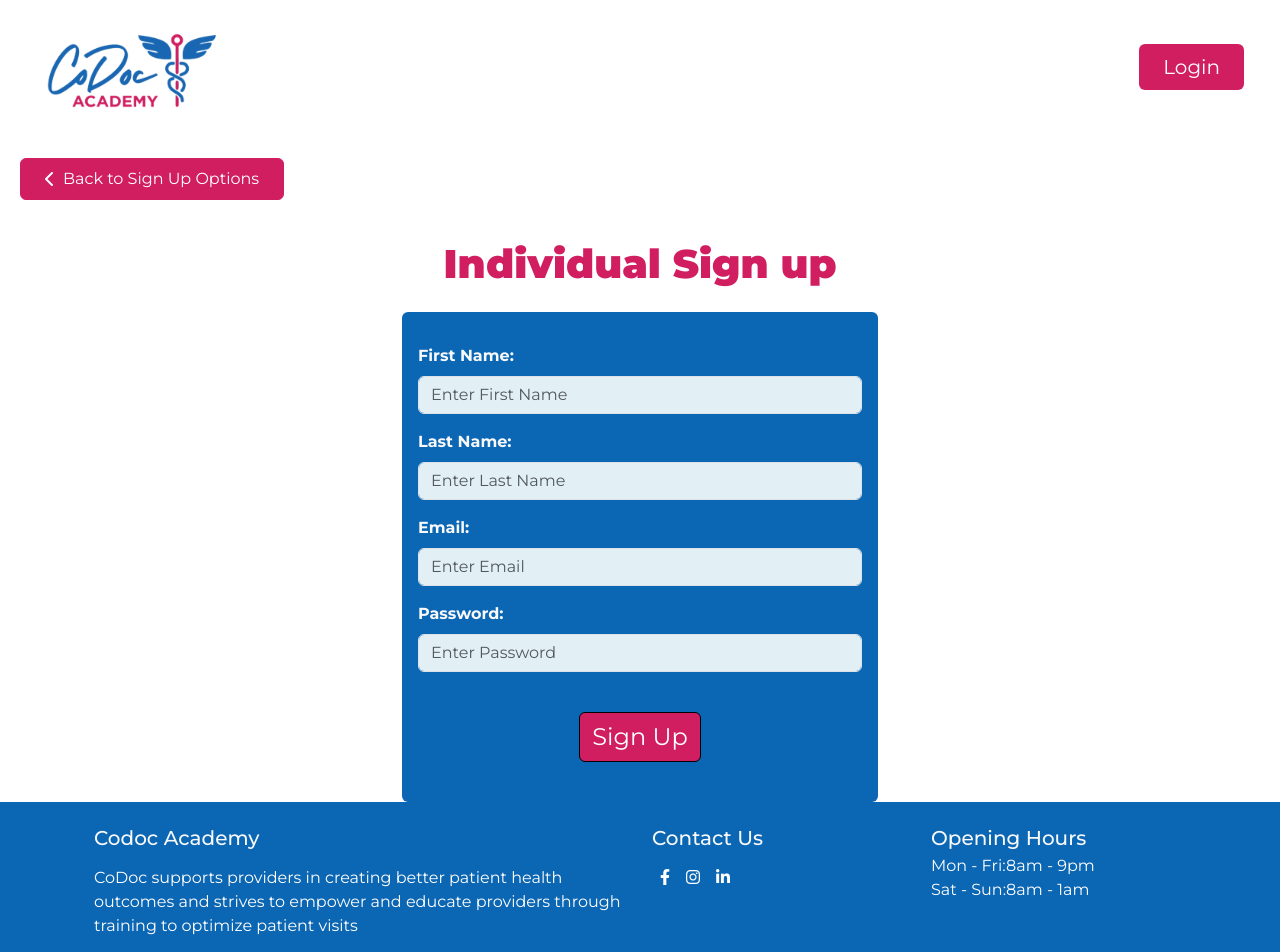
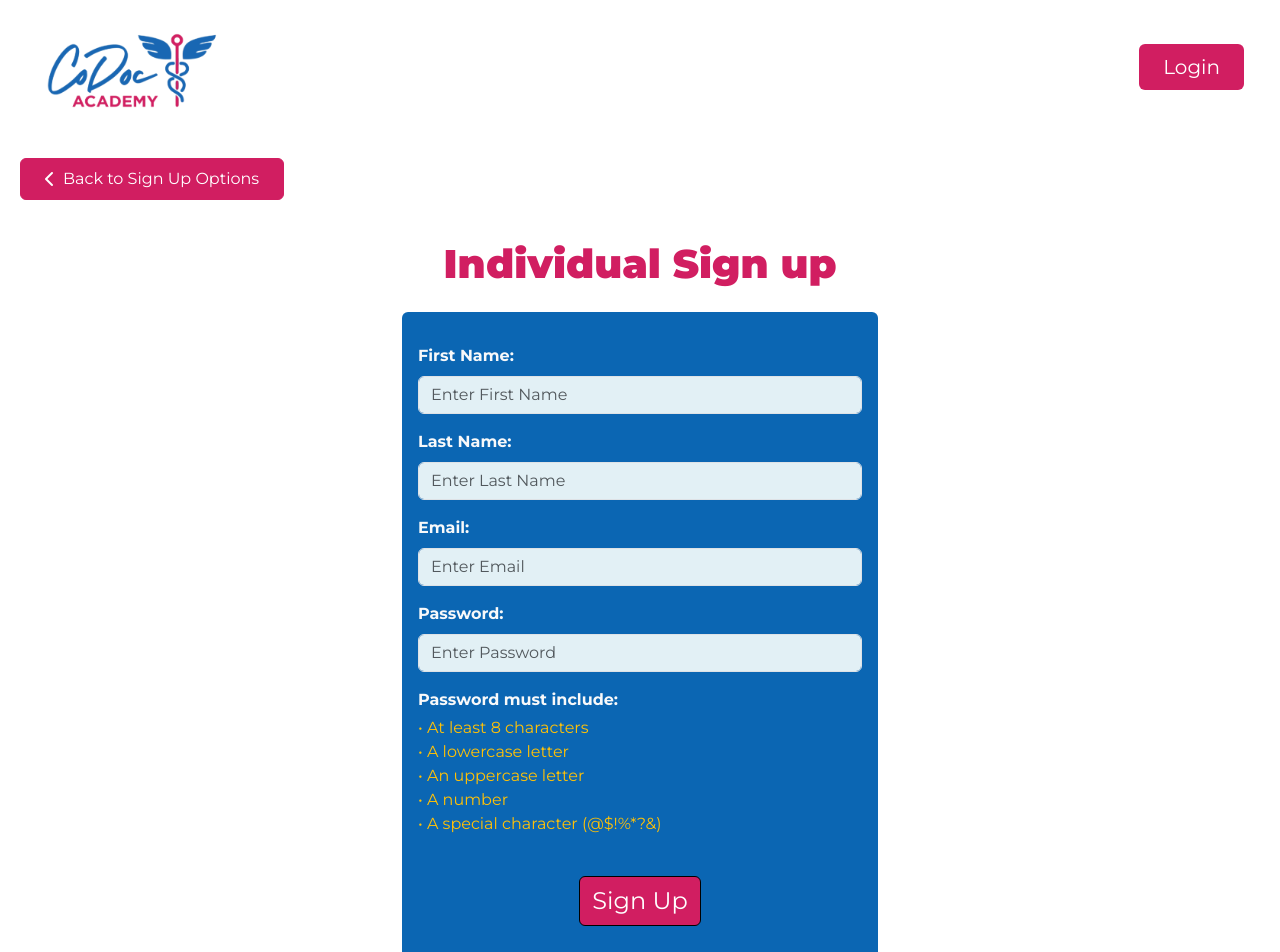
Before and after one commit to ananyaSub955/CodocAcademy, a React (Vite) app: page /individualSignUp in a window 1280 px wide. Shown: the top 952 px of the page. Built offline with nearby package versions, Linux system fonts and the light colour scheme.

Commit message:
improving password checking on frontend

```diff
--- a/src/components/Footer.jsx
+++ b/src/components/Footer.jsx
@@ -2,7 +2,7 @@ import React from 'react';
 
 const Footer = () => {
     return (
-        <footer className="bg-ultramarine text-white mt-auto">
+        <footer className="bg-ultramarine text-white mt-5">
             <div className="container p-4">
                 <div className="row">
                     <div className="col-lg-6 col-md-12 mb-4">
--- /dev/null
+++ b/src/components/ValidatePassword.js
@@ -0,0 +1,18 @@
+export const validatePassword = (password) => {
+    return {
+        valid: (
+            password.length >= 8 &&
+            /[a-z]/.test(password) &&
+            /[A-Z]/.test(password) &&
+            /\d/.test(password) &&
+            /[@$!%*?&]/.test(password)
+        ),
+        checks: {
+            length: password.length >= 8,
+            lowercase: /[a-z]/.test(password),
+            uppercase: /[A-Z]/.test(password),
+            number: /\d/.test(password),
+            special: /[@$!%*?&]/.test(password),
+        }
+    };
+};
--- a/src/pages/CreateGroup.jsx
+++ b/src/pages/CreateGroup.jsx
@@ -1,6 +1,7 @@
 import React, { useState } from 'react'
 import { useNavigate } from 'react-router-dom'
 import BackButton from '../components/BackButton';
+import { validatePassword } from '../components/ValidatePassword';
 
 
 const url = window.location.hostname === "localhost"
@@ -17,23 +18,17 @@ const CreateGroup = () => {
     const [code, setCode] = useState('');
     const [error, setError] = useState('');
 
-
-    const validatePassword = (password) => {
-        const passwordRegex = /^(?=.*[a-z])(?=.*[A-Z])(?=.*\d)(?=.*[@$!%*?&])[A-Za-z\d@$!%*?&]{8,}$/;
-        return passwordRegex.test(password);
-    };
-
     const handleGroupCreation = async (e) => {
         e.preventDefault();
-        if (!groupName || !email || !password|| !code) {
+        if (!groupName || !email || !password || !code) {
             alert("Please fill in all fields.");
             return;
         }
 
-         if (!validatePassword(password)) {
-            setError("Password does not meet requirements");
-            return;
-        }
+        // if (!result.valid) {
+        //     setError(result.errors);
+        //     return;
+        // }
 
 
         try {
@@ -77,6 +72,8 @@ const CreateGroup = () => {
         }
     };
 
+
+    const result = validatePassword(password);
 
     return (
         <div>
@@ -127,6 +124,17 @@ const CreateGroup = () => {
                             required
                         />
                     </div>
+                    <div className="mt-2">
+                        <p className="mb-1 text-light"><b>Password must include:</b></p>
+                        <ul className="list-unstyled">
+                            <li style={{ opacity: result.checks.length ? 0.4 : 1 }} className="text-warning">• At least 8 characters</li>
+                            <li style={{ opacity: result.checks.lowercase ? 0.4 : 1 }} className="text-warning">• A lowercase letter</li>
+                            <li style={{ opacity: result.checks.uppercase ? 0.4 : 1 }} className="text-warning">• An uppercase letter</li>
+                            <li style={{ opacity: result.checks.number ? 0.4 : 1 }} className="text-warning">• A number</li>
+                            <li style={{ opacity: result.checks.special ? 0.4 : 1 }} className="text-warning">• A special character (@$!%*?&)</li>
+                        </ul>
+                    </div>
+
                     <div className='d-flex justify-content-center my-4'>
                         <button
                             type="button"
@@ -143,7 +151,12 @@ const CreateGroup = () => {
                         </p>
                     </div>
 
-                    {error && <p className="text-danger">{error}</p>}
+                    {error && (
+                        <ul style={{ color: 'text-warning' }}>
+                            {error.map((msg, idx) => <li key={idx}>{msg}</li>)}
+                        </ul>
+                    )}
+
 
                     <div className='d-flex justify-content-center py-4'>
                         <button className="btn btn-darkFuschia text-center fs-4 border border-black" >
--- a/src/pages/IndividualSignUp.jsx
+++ b/src/pages/IndividualSignUp.jsx
@@ -1,6 +1,8 @@
 import React, { useState } from 'react'
 import BackButton from '../components/BackButton';
 import { useNavigate } from 'react-router-dom';
+import { validatePassword } from '../components/ValidatePassword';
+
 
 const url = window.location.hostname === "localhost"
     ? "http://localhost:5000"
@@ -16,11 +18,8 @@ const IndividualSignUp = () => {
     const [email, setEmail] = useState('');
     const [password, setPassword] = useState('');
     const [error, setError] = useState('');
+    //const [result, setResult] = useState('');
 
-    const validatePassword = (password) => {
-        const passwordRegex = /^(?=.*[a-z])(?=.*[A-Z])(?=.*\d)(?=.*[@$!%*?&])[A-Za-z\d@$!%*?&]{8,}$/;
-        return passwordRegex.test(password);
-    };
 
     const handleSignUp = async (e) => {
         e.preventDefault();
@@ -29,10 +28,10 @@ const IndividualSignUp = () => {
             return;
         }
 
-        if (!validatePassword(password)) {
-            setError("Password does not meet requirements");
-            return;
-        }
+        // if (!result.valid) {
+        //     setError(result.errors);
+        //     return;
+        // }
 
         try {
             const response = await fetch(`${url}/individualSignup`, {
@@ -56,6 +55,9 @@ const IndividualSignUp = () => {
             setError("An error occurred while signing up.");
         }
     };
+
+    const result = validatePassword(password);
+
 
     return (
         <div>
@@ -120,7 +122,17 @@ const IndividualSignUp = () => {
                         />
                     </div>
 
-                    {error && <p className="text-danger">{error}</p>}
+                    <div className="mt-2">
+                        <p className="mb-1 text-light"><b>Password must include:</b></p>
+                        <ul className="list-unstyled">
+                            <li style={{ opacity: result.checks.length ? 0.4 : 1 }} className="text-warning">• At least 8 characters</li>
+                            <li style={{ opacity: result.checks.lowercase ? 0.4 : 1 }} className="text-warning">• A lowercase letter</li>
+                            <li style={{ opacity: result.checks.uppercase ? 0.4 : 1 }} className="text-warning">• An uppercase letter</li>
+                            <li style={{ opacity: result.checks.number ? 0.4 : 1 }} className="text-warning">• A number</li>
+                            <li style={{ opacity: result.checks.special ? 0.4 : 1 }} className="text-warning">• A special character (@$!%*?&)</li>
+                        </ul>
+                    </div>
+
 
                     <div className='d-flex justify-content-center py-4'>
                         <button className="btn btn-darkFuschia text-center fs-4 border border-black" >
--- a/src/pages/JoinGroup.jsx
+++ b/src/pages/JoinGroup.jsx
@@ -2,6 +2,8 @@ import React from 'react'
 import { useNavigate } from 'react-router-dom'
 import BackButton from '../components/BackButton';
 import { useState } from 'react'
+import { validatePassword } from '../components/ValidatePassword';
+
 
 const url = window.location.hostname === "localhost"
     ? "http://localhost:5000"
@@ -17,11 +19,6 @@ const JoinGroup = () => {
     const [error, setError] = useState('');
     const [code, setCode] = useState('')
 
-    const validatePassword = (password) => {
-        const passwordRegex = /^(?=.*[a-z])(?=.*[A-Z])(?=.*\d)(?=.*[@$!%*?&])[A-Za-z\d@$!%*?&]{8,}$/;
-        return passwordRegex.test(password);
-    };
-
 
     const handleSignUp = async (e) => {
         e.preventDefault();
@@ -30,10 +27,10 @@ const JoinGroup = () => {
             return;
         }
 
-        if (!validatePassword(password)) {
-            setError("Password does not meet requirements");
-            return;
-        }
+        // if (!result.valid) {
+        //     setError(result.errors);
+        //     return;
+        // }
 
         try {
             const response = await fetch(`${url}/joinGroup`, {
@@ -57,6 +54,9 @@ const JoinGroup = () => {
             setError("An error occurred while signing up.");
         }
     };
+
+    const result = validatePassword(password);
+
     return (
         <div>
             <BackButton text="Back to Group Choosing" link='/groupSignUpChoice' />
@@ -119,6 +119,17 @@ const JoinGroup = () => {
                             required
                         />
                     </div>
+                    <div className="mt-2">
+                        <p className="mb-1 text-light"><b>Password must include:</b></p>
+                        <ul className="list-unstyled">
+                            <li style={{ opacity: result.checks.length ? 0.4 : 1 }} className="text-warning">• At least 8 characters</li>
+                            <li style={{ opacity: result.checks.lowercase ? 0.4 : 1 }} className="text-warning">• A lowercase letter</li>
+                            <li style={{ opacity: result.checks.uppercase ? 0.4 : 1 }} className="text-warning">• An uppercase letter</li>
+                            <li style={{ opacity: result.checks.number ? 0.4 : 1 }} className="text-warning">• A number</li>
+                            <li style={{ opacity: result.checks.special ? 0.4 : 1 }} className="text-warning">• A special character (@$!%*?&)</li>
+                        </ul>
+                    </div>
+
                     <div className="mb-3 mt-3">
                         <label htmlFor="code" className="form-label"> <b>Code for the Group you are joining:</b></label>
                         <input
@@ -133,7 +144,11 @@ const JoinGroup = () => {
                         />
                     </div>
 
-                    {error && <p className="text-danger">{error}</p>}
+                    {error && (
+                        <ul style={{ color: 'text-warning' }}>
+                            {error.map((msg, idx) => <li key={idx}>{msg}</li>)}
+                        </ul>
+                    )}
 
 
                     <div className='d-flex justify-content-center py-4'>
--- a/src/pages/Login.jsx
+++ b/src/pages/Login.jsx
@@ -88,7 +88,7 @@ const Login = () => {
           </label>
         </div> */}
 
-        {error && <p className="text-danger">{error}</p>}
+        {error && <p className="text-warning">{error}</p>}
 
         <button type="submit" className="btn btn-darkFuschia">
           Login
```
